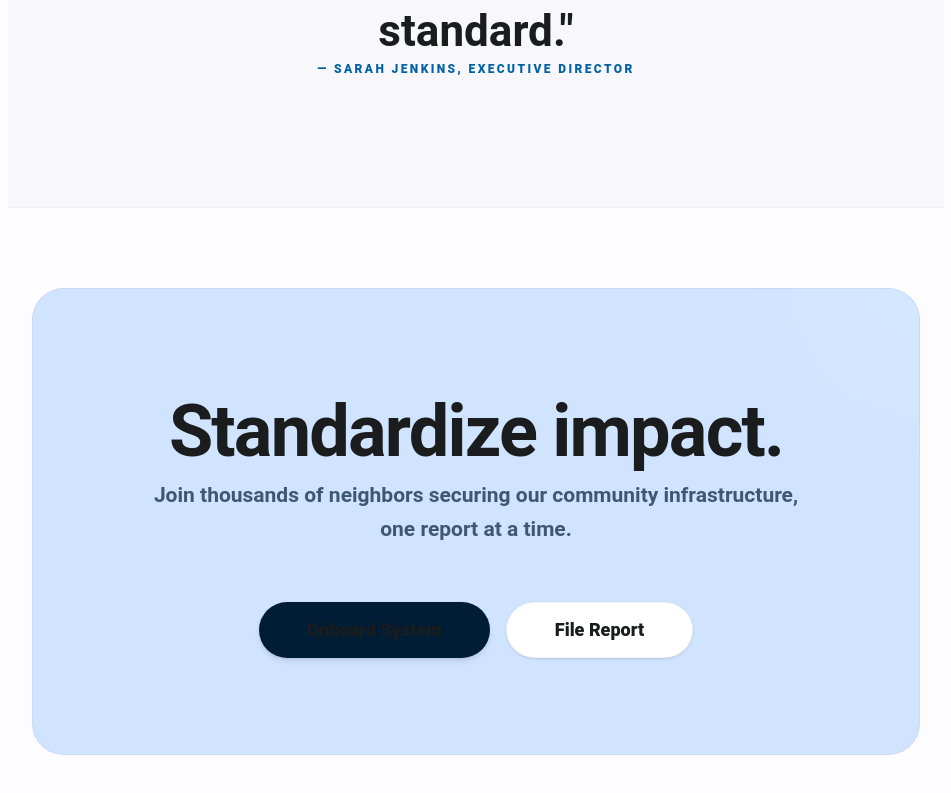
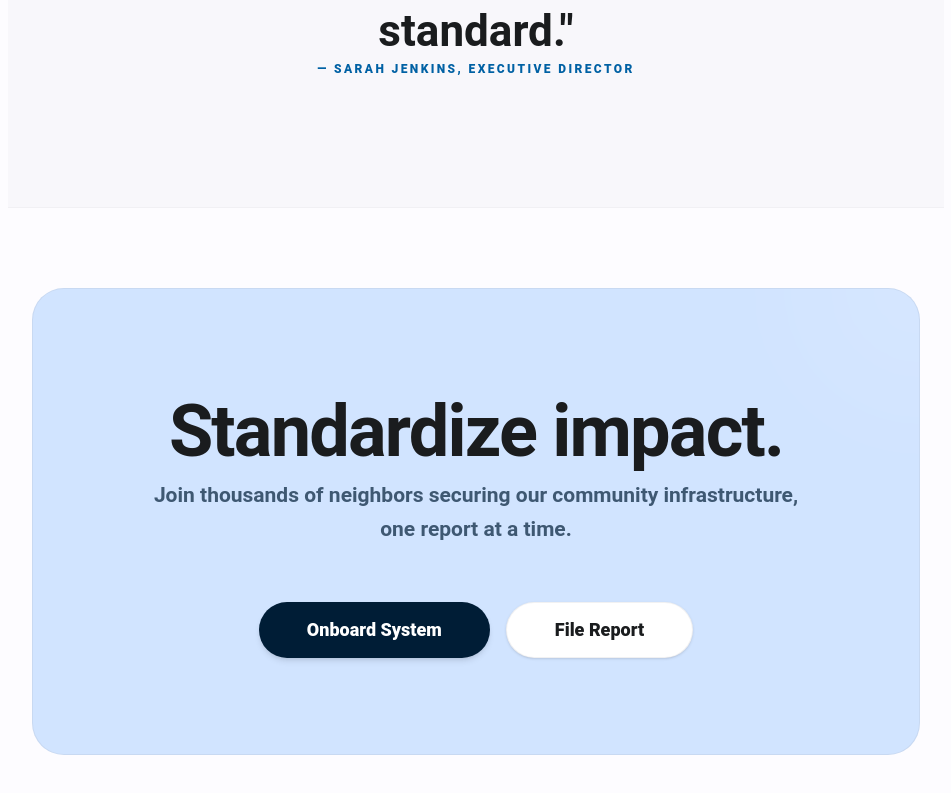
Before and after one commit to Namalekanayaka/Water-Reporting-system, a React (Vite) app in the folder water-reporting-frontend/: page / in a window 1280 px wide. Shown: the part 1792-2585 px from the top of the page, without its empty margins (304-1255 px from the left). Built offline with nearby package versions, Linux system fonts and the light colour scheme.

Commit message:
feat: add citizen home page with hero, feature cards, and call-to-action sections

```diff
--- a/water-reporting-frontend/src/pages/citizen/Home.jsx
+++ b/water-reporting-frontend/src/pages/citizen/Home.jsx
@@ -103,7 +103,7 @@ const Home = () => {
             <div className="flex flex-col sm:flex-row justify-center gap-4">
               <Link
                 to="/register"
-                className="h-14 px-12 bg-md-on-primary-container text-white rounded-full font-black text-lg flex items-center justify-center shadow-md hover:shadow-lg transition-all active:scale-95"
+                className="h-14 px-12 bg-md-on-primary-container !text-white rounded-full font-black text-lg flex items-center justify-center shadow-md hover:shadow-lg transition-all active:scale-95"
               >
                 Onboard System
               </Link>
```
